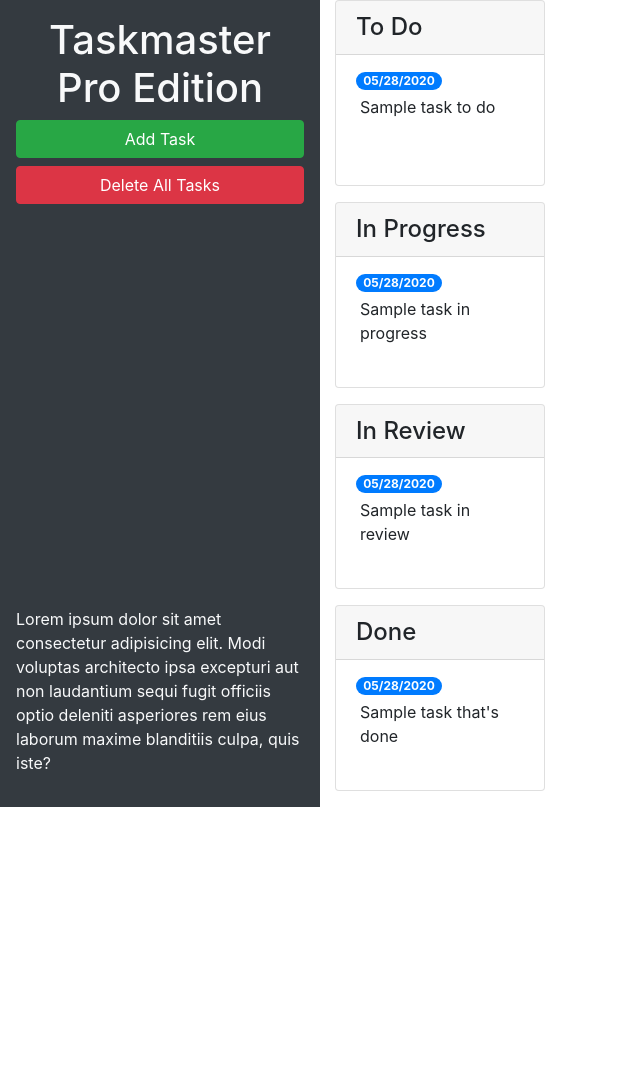
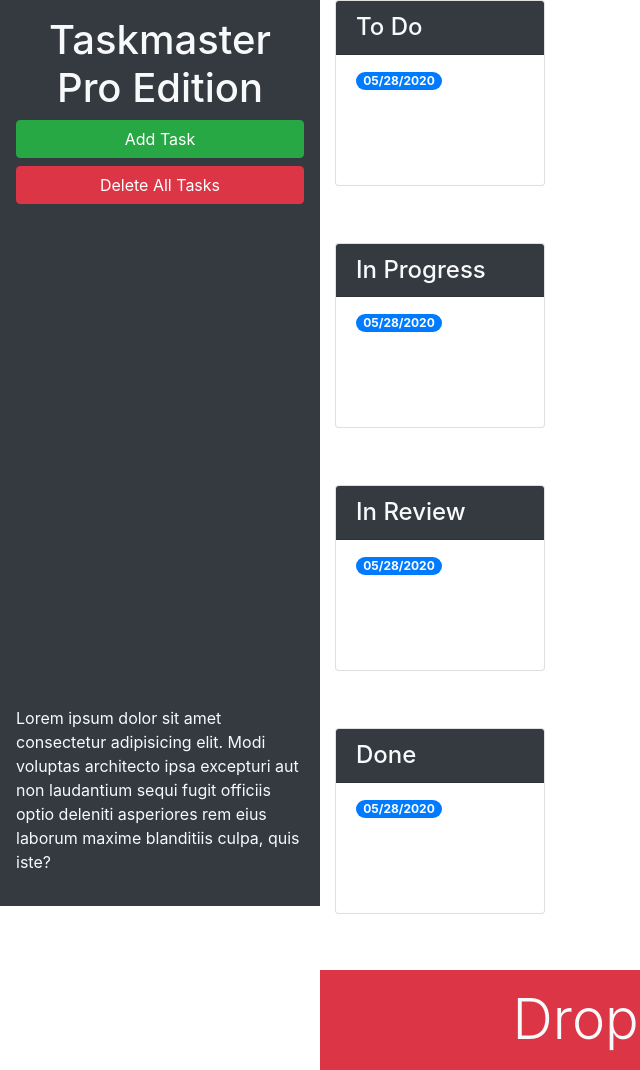
Before and after one commit to colawrr/taskmaster-pro, a plain HTML site: page index.html in a window 1280 px wide. Shown: the whole page, without its empty margins (0-640 px from the left). Before the commit the page ends 807 px from the top, so only its background shows below. Drawn offline with nearby package versions, Linux system fonts and the light colour scheme.

Commit message:
bootstrap task list

```diff
--- a/index.html
+++ b/index.html
@@ -13,26 +13,26 @@
 <body>
 
   <div class="row min-vh-100 no-gutters">
-    <header class="col-12 col-lg-3 bg-dark text-light d-flex flex-column p-4 p-lg-3">
+    <header class="col-12 col-lg-3 bg-dark text-light sticky-top d-flex flex-column p-4 p-lg-3">
       <h1 class="text-center">Taskmaster Pro Edition</h1>
       <button id="create-task" class="btn btn-block btn-success" data-toggle="modal" data-target="#task-form-modal">Add
         Task</button>
       <button id="remove-tasks" class="btn btn-block btn-danger">Delete All Tasks</button>
-      <p class="mt-auto">Lorem ipsum dolor sit amet consectetur adipisicing elit. Modi voluptas architecto ipsa
+      <p class="mt-auto d-none d-lg-block">Lorem ipsum dolor sit amet consectetur adipisicing elit. Modi voluptas architecto ipsa
         excepturi aut non
         laudantium sequi fugit officiis optio deleniti asperiores rem eius laborum maxime blanditiis culpa, quis iste?
       </p>
     </header>
-    <main class="col-12 col-lg-9 ">
+    <main class="col-12 col-lg-9 d-flex flex-column">
       <div class="col-12 col-md-6 col-xl-3 mb-3">
         <div class="card">
-          <h4 class="card-header">
+          <h4 class="card-header bg-dark text-light">
             To Do
           </h4>
           <ul id="list-toDo" class="list-group list-group-flush">
             <li class="list-group-item">
               <span class="badge badge-primary badge-pill">05/28/2020</span>
-              <p class="m-1">Sample task to do</p>
+              <p class="m-1"></p>
             </li>
           </ul>
         </div>
@@ -41,13 +41,13 @@
         <!-- in progress start -->
         <div class="col-12 col-md-6 col-xl-3 mb-3">
           <div class="card">
-            <h4 class="card-header">
+            <h4 class="card-header bg-dark text-light">
               In Progress
             </h4>
             <ul id="list-inProgress" class="list-group list-group-flush">
               <li class="list-group-item">
                 <span class="badge badge-primary badge-pill">05/28/2020</span>
-                <p class="m-1">Sample task in progress</p>
+                <p class="m-1"></p>
               </li>
             </ul>
           </div>
@@ -56,13 +56,13 @@
         <!-- in review start -->
         <div class="col-12 col-md-6 col-xl-3 mb-3">
           <div class="card">
-            <h4 class="card-header">
+            <h4 class="card-header bg-dark text-light">
               In Review
             </h4>
             <ul id="list-inReview" class="list-group list-group-flush">
               <li class="list-group-item">
                 <span class="badge badge-primary badge-pill">05/28/2020</span>
-                <p class="m-1">Sample task in review</p>
+                <p class="m-1"></p>
               </li>
             </ul>
           </div>
@@ -71,15 +71,20 @@
         <!-- done start -->
         <div class="col-12 col-md-6 col-xl-3 mb-3">
           <div class="card">
-            <h4 class="card-header">
+            <h4 class="card-header bg-dark text-light">
               Done
             </h4>
             <ul id="list-done" class="list-group list-group-flush">
               <li class="list-group-item">
                 <span class="badge badge-primary badge-pill">05/28/2020</span>
-                <p class="m-1">Sample task that's done</p>
+                <p class="m-1"></p>
               </li>
             </ul>
+          </div>
+        </div>
+        <div id="trash">
+          <div class="w-100 bg-danger p-3 text-center text-light display-4">
+            Drop Here to Remove.
           </div>
         </div>
     </main>
```
